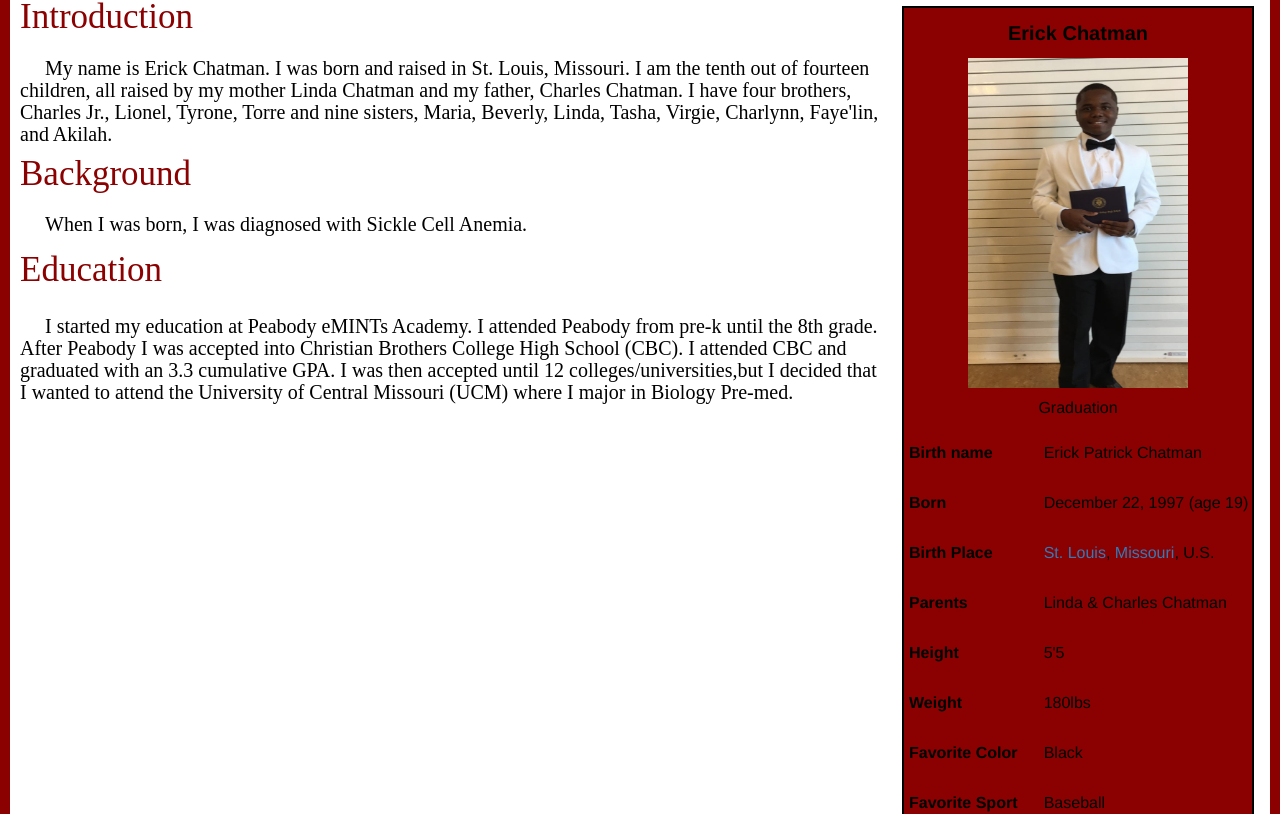
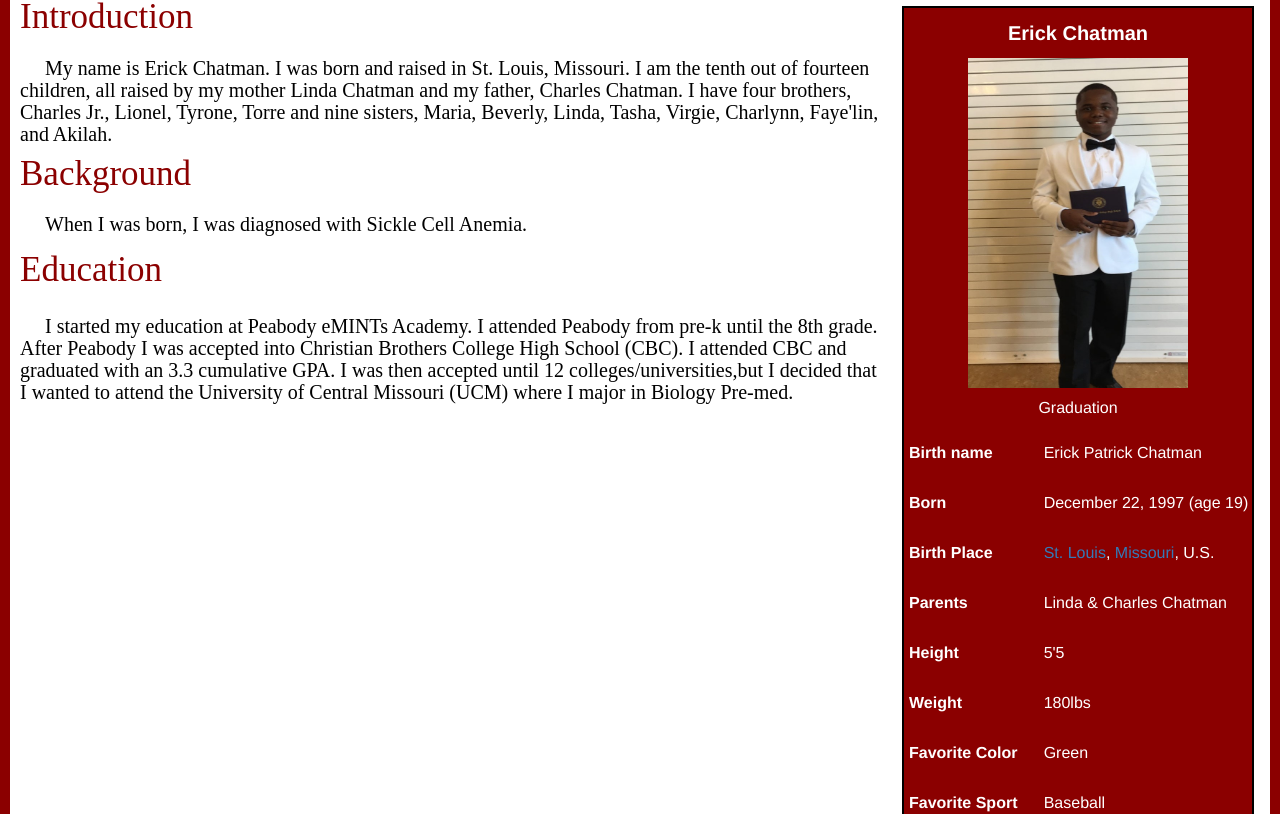
Before and after one commit to chatmane/Portfolio-, a plain HTML site: page about.html in a window 1280 px wide. Shown: the part 138-952 px from the top of the page. Drawn offline with nearby package versions, Linux system fonts and the light colour scheme.

Commit message:
color change

```diff
--- a/about.html
+++ b/about.html
@@ -80,7 +80,7 @@
             </tr>
             <tr>
                 <th scope="row">Favorite Color</th>
-                <td class="nickname">Black</td>
+                <td class="nickname">Green</td>
             </tr>
             <tr>
                 </td>
--- a/style.css
+++ b/style.css
@@ -80,7 +80,7 @@ td,th{
     border: 2px solid black;
     border-spacing: 3px;
     background-color: darkred;
-    color: black;
+    color:white;
     margin: 0.5em 1em 0.5em 1em;
     padding: 0.2em;
     float: right;
```
